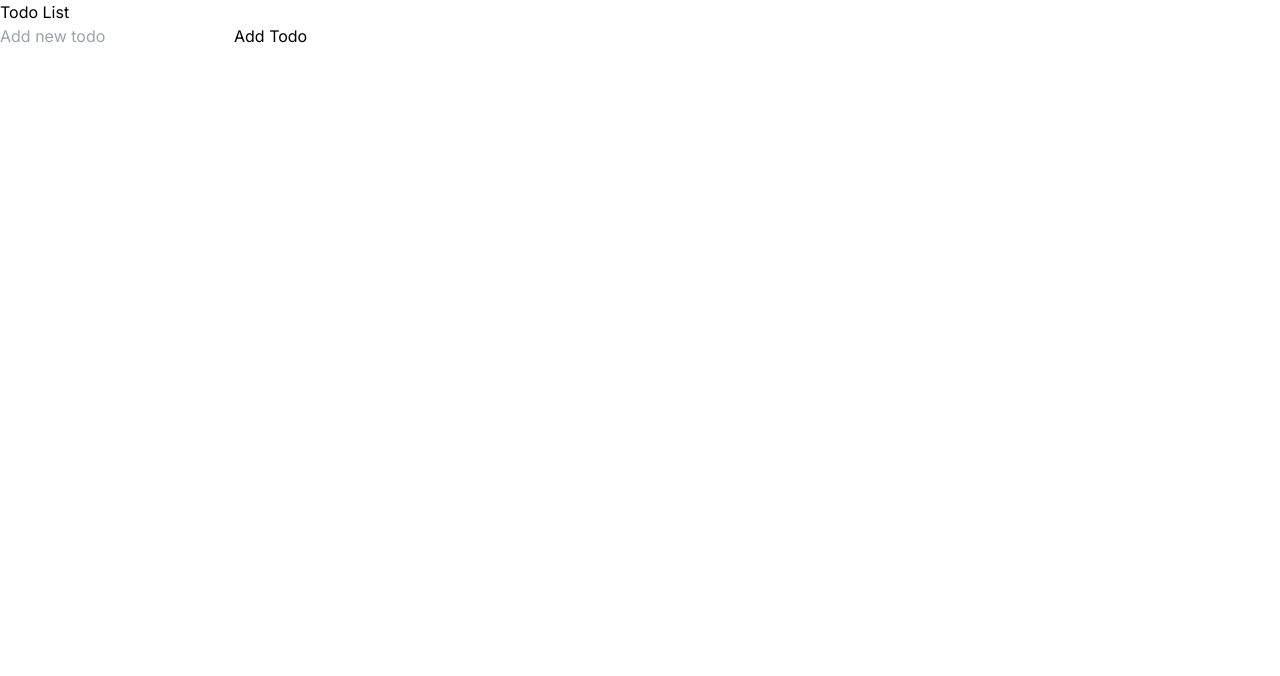
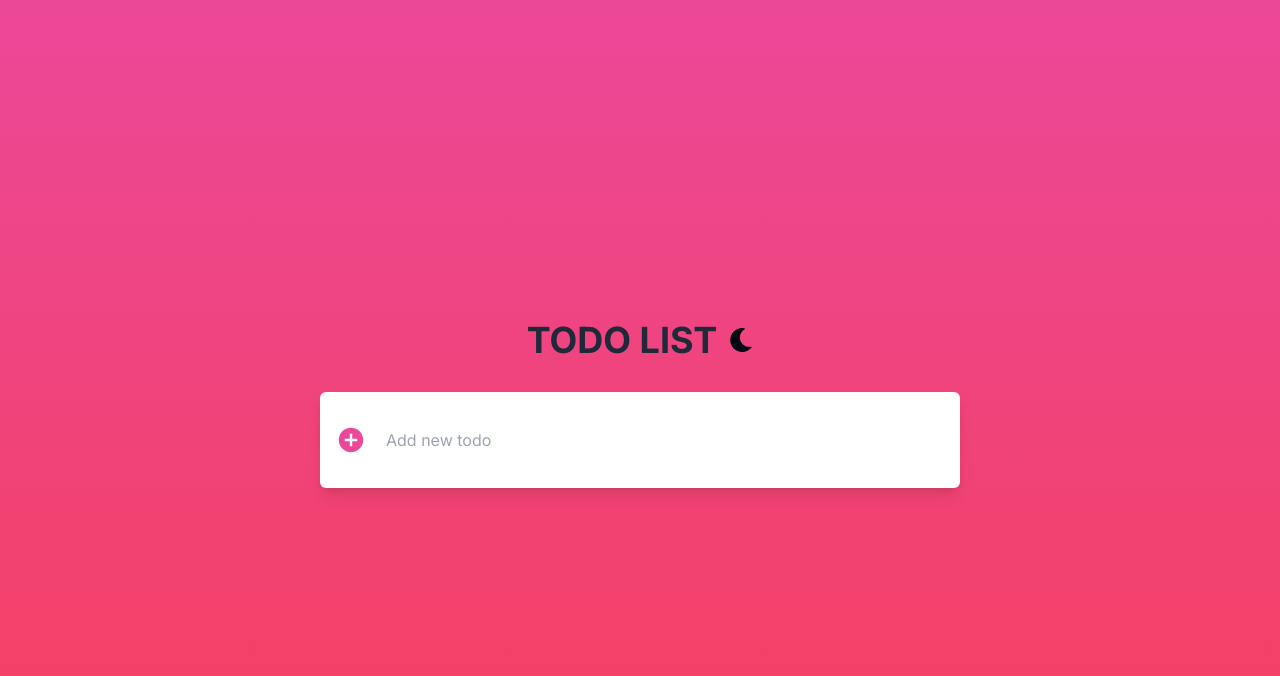
Before and after one commit to Freakyab/next-redux-todolist, a Next.js app: page / in a window 1280 px wide. Shown: the top 676 px of the page. Built offline with nearby package versions, Linux system fonts and the light colour scheme.

Commit message:
Refactor TodoList component and add dark mode support

```diff
--- a/package.json
+++ b/package.json
@@ -11,9 +11,12 @@
   "dependencies": {
     "@react-native-async-storage/async-storage": "^1.23.1",
     "@reduxjs/toolkit": "^2.2.3",
+    "framer-motion": "^11.0.24",
+    "motion": "^10.17.0",
     "next": "14.1.4",
     "react": "^18",
     "react-dom": "^18",
+    "react-icons": "^5.0.1",
     "react-redux": "^9.1.0",
     "redux-persist": "^6.0.0"
   },
--- a/src/app/components/Todolist.tsx
+++ b/src/app/components/Todolist.tsx
@@ -1,16 +1,20 @@
 "use client";
-
 import React, { useState } from "react";
+import { animate, motion } from "framer-motion";
 import useTodo from "@/redux/dispatch/useTodo";
+import { IoMdAddCircle, IoIosRemove } from "react-icons/io";
+import { FaCircle, FaRegCheckCircle, FaMoon } from "react-icons/fa";
+import { RiEdit2Line } from "react-icons/ri";
+import { IoSunnyOutline } from "react-icons/io5";
 
 const TodoList = () => {
-  const { todoDispatch, addTodo, removeTodo, editTodo, completeTodo, setTodo } =
+  const { todoDispatch, addTodo, removeTodo, editTodo, completeTodo } =
     useTodo();
+  const [newTodoText, setNewTodoText] = useState("");
+  const [darkMode, setDarkMode] = useState(false);
 
-  const [newTodoText, setNewTodoText] = useState("");
-
-
-  const handleAddTodo = () => {
+  const handleAddTodo = (e: React.FormEvent) => {
+    e.preventDefault();
     if (newTodoText.trim() !== "") {
       addTodo(newTodoText);
       setNewTodoText("");
@@ -23,7 +27,9 @@ const TodoList = () => {
 
   const handleEditTodo = (id: number) => {
     editTodo(id, newTodoText);
-    setNewTodoText(todoDispatch.todos.find((todo) => todo.id === id)?.text || ""  );
+    setNewTodoText(
+      todoDispatch.todos.find((todo) => todo.id === id)?.text || ""
+    );
     removeTodo(id);
   };
 
@@ -31,33 +37,87 @@ const TodoList = () => {
     completeTodo(id);
   };
 
+  const toggleDarkMode = () => {
+    setDarkMode(!darkMode);
+  };
+
   return (
-    <div className="">
-      <h1>Todo List</h1>
+    <div
+      className={`min-h-screen flex flex-col justify-center items-center ${
+        darkMode
+          ? "bg-gray-900 text-white"
+          : "bg-gradient-to-b from-pink-500 to-rose-500 text-gray-800"
+      }`}>
+      <div className="flex items-center justify-center mt-10 gap-3">
+        <h1 className="text-4xl font-bold uppercase">Todo List</h1>
+        <motion.button
+          onClick={toggleDarkMode}
+          animate={{ rotate: darkMode ? 180 : 0 }}>
+          {darkMode ? (
+            <IoSunnyOutline className="text-2xl text-yellow-500" />
+          ) : (
+            <FaMoon className="text-2xl text-gray-950" />
+          )}
+        </motion.button>
+      </div>
+      <div className="w-1/2">
+        <div
+          className={`rounded-md shadow-lg p-4 mt-8 ${
+            darkMode ? "bg-gray-800" : "bg-white"
+          } w-full`}>
+          <form onSubmit={handleAddTodo} className="flex items-center">
+            <motion.button type="submit" animate={{ rotate: 360 }}>
+              <IoMdAddCircle
+                className={`text-3xl ${
+                  darkMode ? "text-blue-300" : "text-pink-500"
+                }`}
+              />
+            </motion.button>
             <input
               type="text"
               placeholder="Add new todo"
               value={newTodoText}
               onChange={(e) => setNewTodoText(e.target.value)}
+              className={`p-2 m-3 outline-none flex-grow ${
+                darkMode ? "bg-gray-800 text-white" : "bg-white text-gray-800"
+              }`}
             />
-      <button onClick={handleAddTodo}>Add Todo</button>
-      <div>
-        {todoDispatch.todos
-          .map((todo) => (
-            <div key={todo.id}>
-              <span
-                className={`${
+          </form>
+        </div>
+        <div className="mt-8 w-full">
+          {todoDispatch.todos.map((todo) => (
+            <motion.div
+              key={todo.id}
+              initial={{ opacity: 0, y: -20 }}
+              animate={{ opacity: 1, y: 0 }}
+              exit={{ opacity: 0, scale: 0.95, transition: { duration: 0.2 } }}
+              className={`flex items-center justify-between gap-3 rounded-md shadow-md p-4 mb-4 ${
                 todo.complete ? "line-through" : ""
-                } p-3 m-3 border border-gray-300 rounded-lg `}>
-                {todo.text}
-              </span>
-              <button onClick={() => handleRemoveTodo(todo.id)}>Remove</button>
-              <button onClick={() => handleEditTodo(todo.id)}>Edit</button>
+              } ${
+                darkMode ? "bg-gray-800 text-white" : "bg-white text-gray-800"
+              }`}>
               <button onClick={() => handleCompleteTodo(todo.id)}>
-                Complete
+                {todo.complete ? (
+                  <FaRegCheckCircle className="text-green-500 text-2xl" />
+                ) : (
+                  <FaCircle className="text-pink-500 text-2xl" />
+                )}
               </button>
+              <p className="flex-grow px-2">{todo.text}</p>
+              <div className="flex items-center">
+                <button onClick={() => handleEditTodo(todo.id)}>
+                  <RiEdit2Line className="text-blue-500 text-2xl" />
+                </button>
+                <motion.button
+                  onClick={() => handleRemoveTodo(todo.id)}
+                  whileHover={{ scale: 1.1 }}
+                  whileTap={{ scale: 0.9 }}>
+                  <IoIosRemove className="text-red-500 text-2xl" />
+                </motion.button>
               </div>
+            </motion.div>
           ))}
+        </div>
       </div>
     </div>
   );
--- a/src/redux/dispatch/useTodo.ts
+++ b/src/redux/dispatch/useTodo.ts
@@ -31,17 +31,12 @@ const useTodo = () => {
         dispatch(Todo.completeTodo(id));
     }
 
-    const setTodo = (todos: { id: number; text: string; complete?: boolean }[]) => {
-        dispatch(Todo.setTodo(todos));
-    }
-
     return {
         todoDispatch,
         addTodo,
         removeTodo,
         editTodo,
         completeTodo,
-        setTodo,
     };
 }
 
--- a/src/redux/todoReducer.tsx
+++ b/src/redux/todoReducer.tsx
@@ -35,9 +35,6 @@ const todoReducer = createSlice({
           : todo
       );
     },
-    setTodo : (state, action: PayloadAction<todoPayload[]>) => {
-      state.todos = action.payload;
-    },
   },
 });
 
--- a/tailwind.config.ts
+++ b/tailwind.config.ts
@@ -6,7 +6,9 @@ const config: Config = {
     "./src/components/**/*.{js,ts,jsx,tsx,mdx}",
     "./src/app/**/*.{js,ts,jsx,tsx,mdx}",
   ],
+  darkMode: 'class',
   theme: {
+
     extend: {
       backgroundImage: {
         "gradient-radial": "radial-gradient(var(--tw-gradient-stops))",
```
Also changed, not shown: src/app/globals.css (+2 -9 lines), 1 other file (tests, documents, lock files or other folders). Lines whose indentation alone changed are shown as unchanged.
